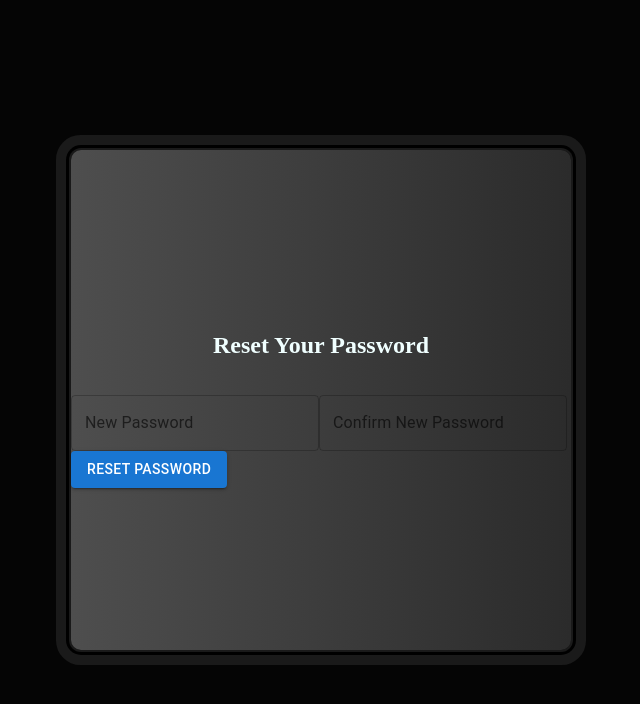
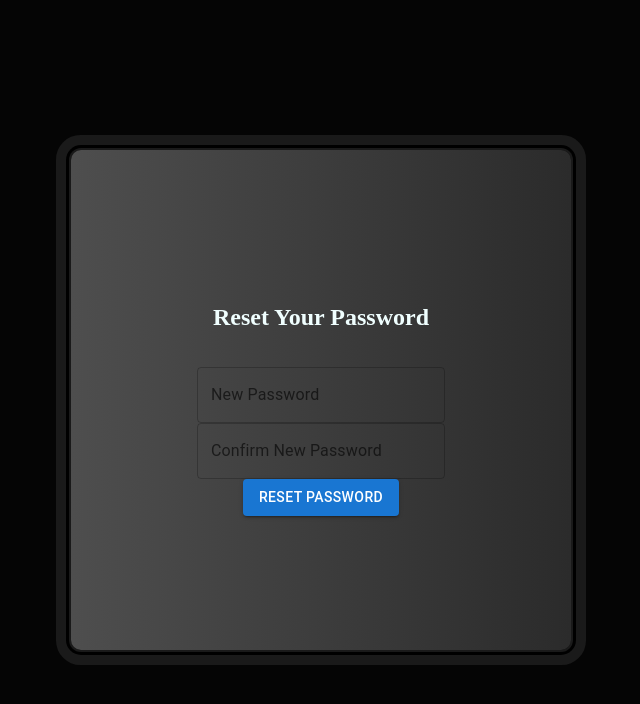
Before and after one commit to divya20m/password--reset--frontend, a React (Create React App) app: page /reset-password/1/1 in a window 1280 px wide. Shown: the top 704 px of the page, without its empty margins (319-959 px from the left). Built offline with nearby package versions, Linux system fonts and the light colour scheme; no server answers.

Commit message:
reset pass

```diff
--- a/src/App.css
+++ b/src/App.css
@@ -44,3 +44,9 @@ justify-content: center;
   color: rgb(219, 18, 115);
   text-decoration: underline;
 }
+.resetpassword{
+  display: flex;
+    flex-direction: column;
+    align-items: center;
+    gap: 2;
+}
--- a/src/ResetPassword.js
+++ b/src/ResetPassword.js
@@ -40,7 +40,7 @@ export function ResetPassword() {
   return (
     <div className='form'>
       <h2>Reset Your Password</h2>
-      <form>
+      <form className='resetpassword'>
       <TextField
             label="New Password"
             type="password"
```
